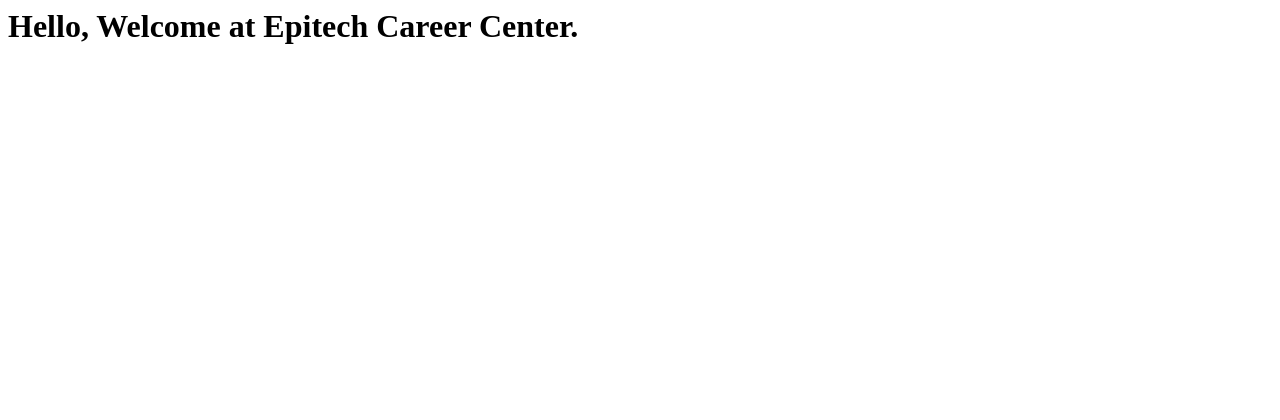
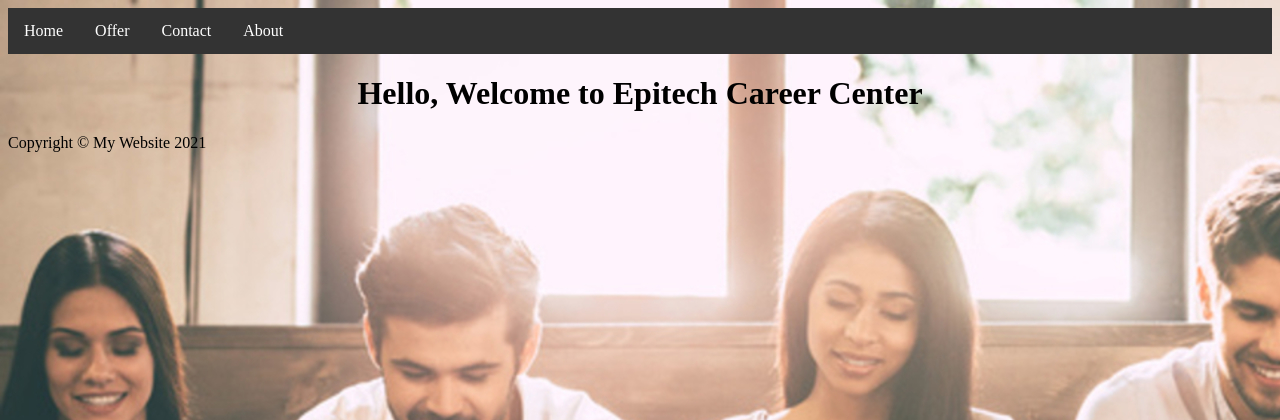
Before and after one commit to Cesca19/CareerCenter, a Django app: page /web_site/ in a window 1280 px wide. Shown: the top 420 px of the page. Run offline with Django 3.2, Linux system fonts and the light colour scheme.

Commit message:
add style in website

```diff
--- /dev/null
+++ b/career_center/web_site/static/css/styles.css
@@ -0,0 +1,6 @@
+.body {
+    color:black;
+    background-color:#5897fb;
+    background-image:url(career-center.jpg);
+    margin:0;
+}
--- a/career_center/web_site/templates/web_site/index.html
+++ b/career_center/web_site/templates/web_site/index.html
@@ -1 +1,53 @@
-<h1>Hello, Welcome at Epitech Career Center.</h1>
+{% load static %}
+
+<!DOCTYPE html>
+<html lang="en" class="body">
+    <head>
+        <style>
+            ul {
+                list-style-type: none;
+                margin: 0;
+                padding: 0;
+                overflow: hidden;
+                background-color: #333;
+            }
+
+            li {
+                float: left;
+            }
+
+            li a {
+                display: block;
+                color: white;
+                text-align: center;
+                padding: 14px 16px;
+                text-decoration: none;
+            }
+
+            li a:hover {
+                background-color: #111;
+            }
+
+            h1.centrer {
+                 text-align: center;
+            }
+        </style>
+        <title>Home</title>
+         <link rel="stylesheet" href="{% static  'css/styles.css'  %}">
+    </head>
+
+    <body>
+    <ul>
+      <li><a class="active" href="">Home</a></li>
+      <li><a href="./offer">Offer</a></li>
+      <li><a href="#contact">Contact</a></li>
+      <li><a href="#about">About</a></li>
+    </ul>
+
+        <h1 class="centrer"> Hello, Welcome to Epitech Career Center </h1>
+    </body>
+
+        <footer>
+            <p class="centrer">Copyright © My Website 2021</p>
+        </footer>
+</html>
```
Also changed, not shown: career_center/career_center/settings.py (+6 -2 lines), career_center/web_site/templates/web_site/offers.html (+68 -9 lines), career_center/web_site/templates/web_site/styles.css (added, +34 -0 lines), career_center/web_site/static/css/career-center.jpg (added), career_center/web_site/static/css/d.jpg (added).
